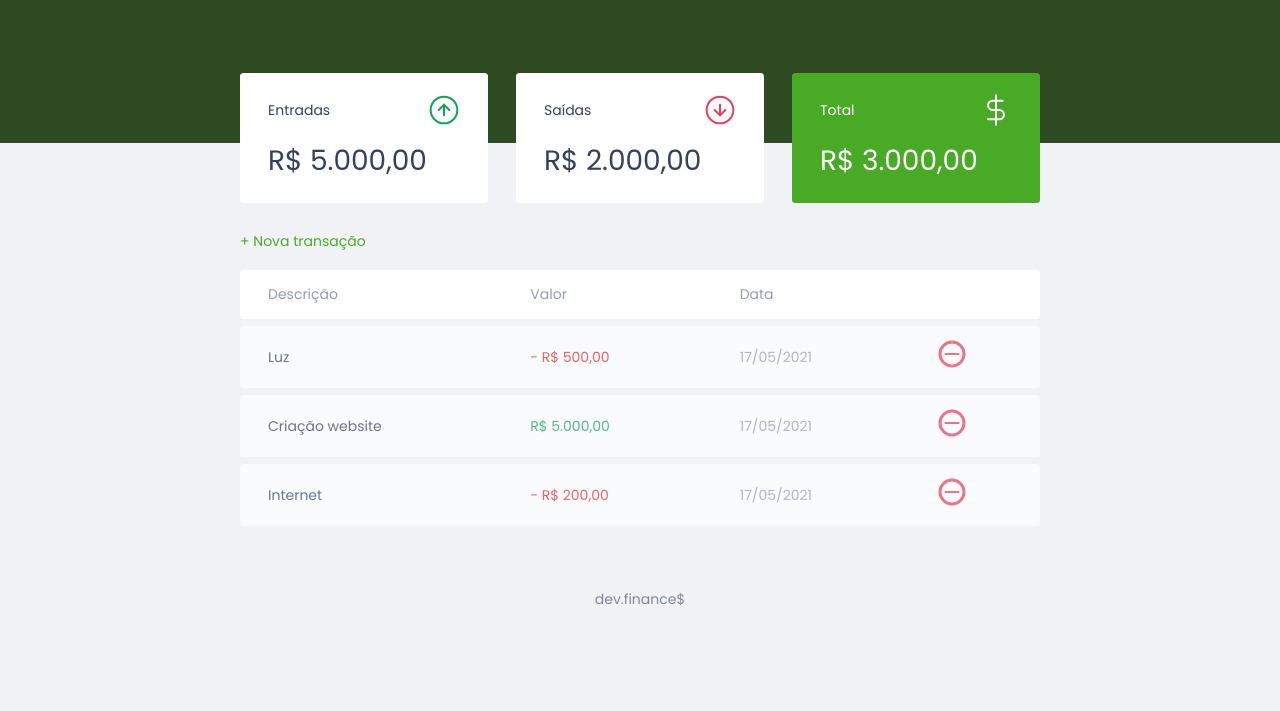
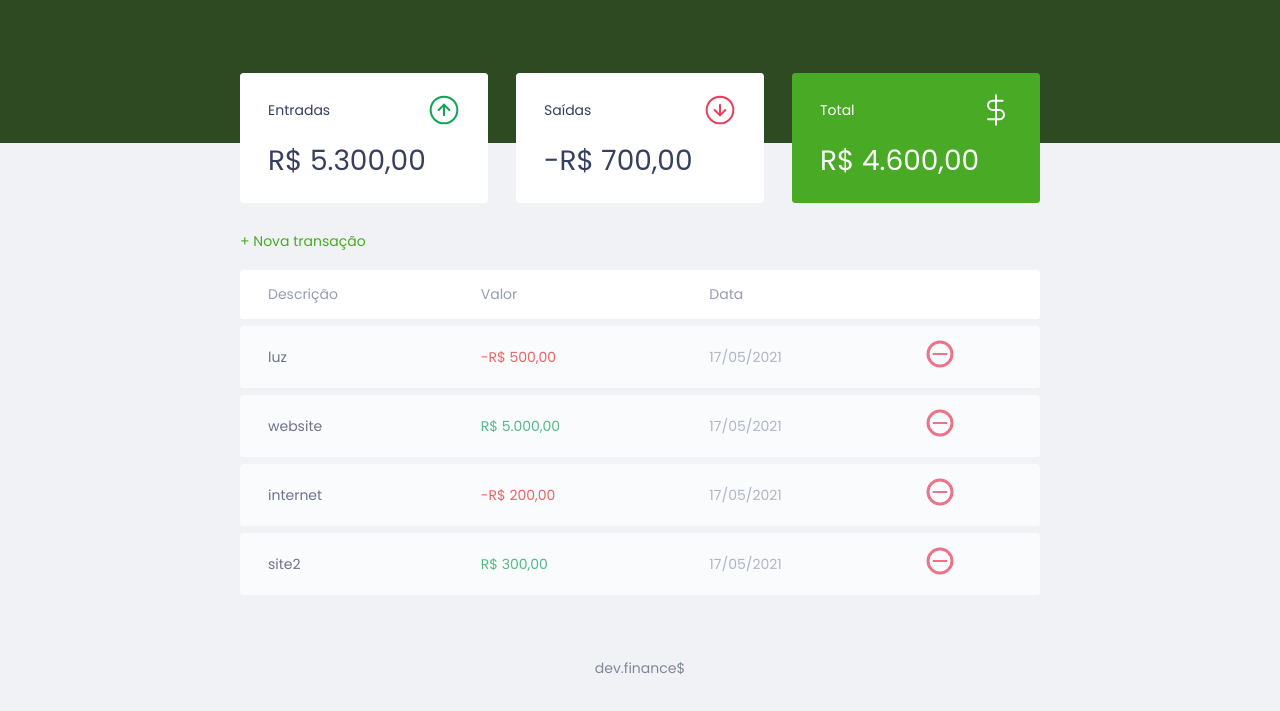
Before and after one commit to annakarlasganderla/dev-finance, a plain HTML site: page index.html in a window 1280 px wide. Shown: the part 55-766 px from the top of the page. Drawn offline with Linux system fonts and the light colour scheme.

Commit message:
adicionando mecanismo de soma e subtração

```diff
--- a/index.html
+++ b/index.html
@@ -27,7 +27,7 @@
               <span>Entradas</span> <!-- o span deixa o elemento em linha -->
               <img src="./assets/income.svg" alt="entradas">
             </h3>
-            <p>R$ 5.000,00</p>
+            <p id="incomeDisplay">R$ 5.000,00</p>
         </div>
 
         <div class="card">
@@ -35,7 +35,7 @@
               <span>Saídas</span>
               <img src="./assets/expense.svg" alt="saidas">
             </h3>
-            <p>R$ 2.000,00</p>
+            <p id="expenseDisplay">R$ 2.000,00</p>
         </div>
 
         <div class="card total">
@@ -43,7 +43,7 @@
               <span>Total</span>
               <img src="./assets/total.svg" alt="total">
             </h3>
-            <p>R$ 3.000,00</p>
+            <p id="totalDisplay">R$ 3.000,00</p>
         </div>
       </section>
 
@@ -66,33 +66,7 @@
         </thead>
 
         <tbody>
-          <!-- Linhas -->
-          <tr>
-            <td class="description">Luz</td>
-            <td class="expense">- R$ 500,00</td>
-            <td class="date">17/05/2021</td>
-            <td>
-              <img src="./assets/minus.svg" alt="remover">
-            </td>
-          </tr>
 
-          <tr>
-            <td class="description">Criação website</td>
-            <td class="income">R$ 5.000,00</td>
-            <td class="date">17/05/2021</td>
-            <td>
-              <img src="./assets/minus.svg" alt="remover">
-            </td>
-          </tr>
-
-          <tr>
-            <td class="description">Internet</td>
-            <td class="expense">- R$ 200,00</td>
-            <td class="date">17/05/2021</td>
-            <td>
-              <img src="./assets/minus.svg" alt="remover">
-            </td>
-          </tr>
         </tbody>
       </table>
     </main>
@@ -153,6 +127,7 @@
       <p>dev.finance$</p>
     </footer>
 
-    <script src="main.js"></script>
+    <!-- linkando com o main.js -->
+    <script src="./main.js"></script>
   </body>
 </html>
--- a/main.js
+++ b/main.js
@@ -1,5 +1,5 @@
 const modal = {
-    open() {
+    open() {     // objeto
       // abrir modal
       // adicionar classe active ao modal
       document.querySelector('.modal-overlay')   // pesquisa pelo seletor
@@ -11,4 +11,135 @@
       document.querySelector('.modal-overlay')   // pesquisa pelo seletor
       .classList.remove('active')  // remove o active
     }
+}
+
+// funcionabilidade para pegar os valores do usuário
+const get = [
+  {
+  id: 1,
+  description: 'luz',
+  amount: -50000,
+  date: '17/05/2021'
+  },
+  {
+  id: 2,
+  description: 'website',
+  amount: 500000,
+  date: '17/05/2021'
+  },
+  {
+    id: 3,
+    description: 'internet',
+    amount: -20000,
+    date: '17/05/2021'
+  },
+  {
+    id: 4,
+    description: 'site2',
+    amount: 30000,
+    date: '17/05/2021'
   }
+]
+
+// funcionalidades de entreda de dados /// entrada e saída de dinheiro
+const transaction = {
+  incomes () {
+    // somar as entradas
+    let income = 0
+
+    // pegar todas as transaçoes
+    get.forEach(transaction => {
+    //  verificar se é maior que 0
+      if (transaction.amount > 0) {
+      // somar a uma varialvel e retornar a variavel
+      income += transaction.amount
+    }
+    })
+    return income
+  },
+  expenses() {
+      // somar as entradas
+      let expense = 0
+
+      // pegar todas as transaçoes
+      get.forEach(transaction => {
+      //  verificar se é maior que 0
+        if (transaction.amount < 0) {
+        // somar a uma varialvel e retornar a variavel
+        expense += transaction.amount
+      }
+      })
+      return expense
+  },
+  total() {
+    // entradas - saídas
+    return transaction.incomes() + transaction.expenses();
+  }
+}
+
+// pegar os dados do get e substituir no html
+const DOM = {
+  // busca o tbody no html
+  transactionsContainer: document.querySelector('#data-table tbody'),
+
+  // adiciona transação
+  addTransaction(transaction, index) {
+
+    const tr = document.createElement('tr')
+    tr.innerHTML = DOM.innerHTMLTransaction(transaction)
+
+    DOM.transactionsContainer.appendChild(tr)
+
+  },
+  innerHTMLTransaction(transaction) {
+                    // se transaction.amount > 0  fica income senao, troca por expanse
+    const CSSclass = transaction.amount > 0 ? "income" : "expense"
+
+    // formatação da moeda
+    const amount = utils.formatCurrency(transaction.amount)
+
+    const html = `
+            <td class="description">${transaction.description}</td>
+            <td class="${CSSclass}">${amount}</td>
+            <td class="date">${transaction.date}</td>
+            <td>
+              <img src="./assets/minus.svg" alt="remover">
+            </td>
+    `
+    return html
+  },
+  updateBalance() {  // atualizar as entradas e saídas
+    document.getElementById('incomeDisplay')
+    .innerHTML = utils.formatCurrency(transaction.incomes())
+
+    document.getElementById('expenseDisplay')
+    .innerHTML = utils.formatCurrency(transaction.expenses())
+
+    document.getElementById('totalDisplay')
+    .innerHTML = utils.formatCurrency(transaction.total())
+  }
+}
+
+// continuação da formatação do valor
+const utils = {
+  formatCurrency(value) {
+    const signal = Number(value) < 0 ? "-" : ""  // formatação do sinal
+
+    value = String(value).replace(/\D/g, "")
+
+    value = Number(value) / 100
+
+    value = value.toLocaleString("pt-br", {
+      style: "currency",
+      currency: "BRL"
+    })
+
+    return signal + value
+  }
+}
+
+get.forEach(function(transaction) {
+  DOM.addTransaction(transaction)
+})  // mesma coisa que um for
+
+DOM.updateBalance()
--- a/page-landing.css
+++ b/page-landing.css
@@ -229,6 +229,8 @@
 
     opacity: 0;
     visibility: hidden;
+
+    z-index: 999;
 }
 
 .modal-overlay.active {
@@ -241,6 +243,9 @@
     padding: 2.4rem;
     width: 90%;
     max-width: 500px;
+
+    position: relative;
+    z-index: 1;
 }
 
 /* FORM =============================*/
```
